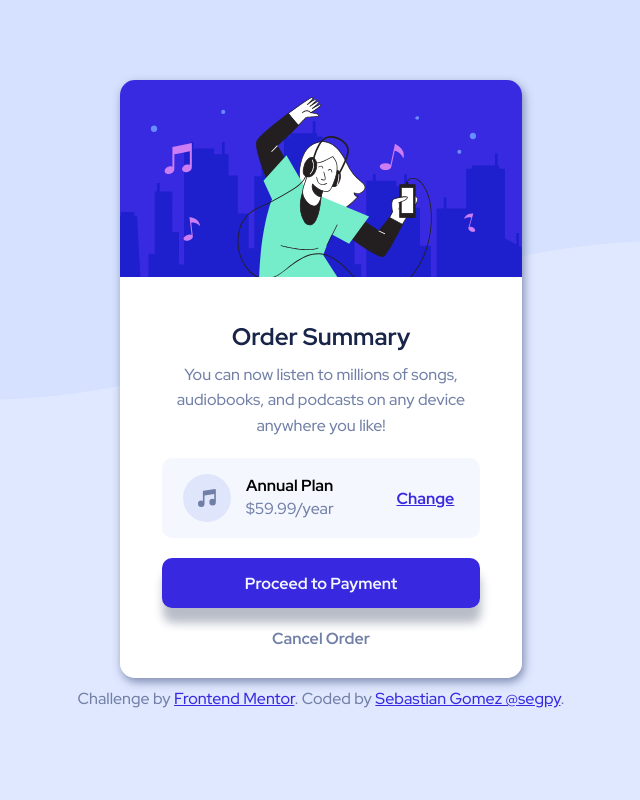
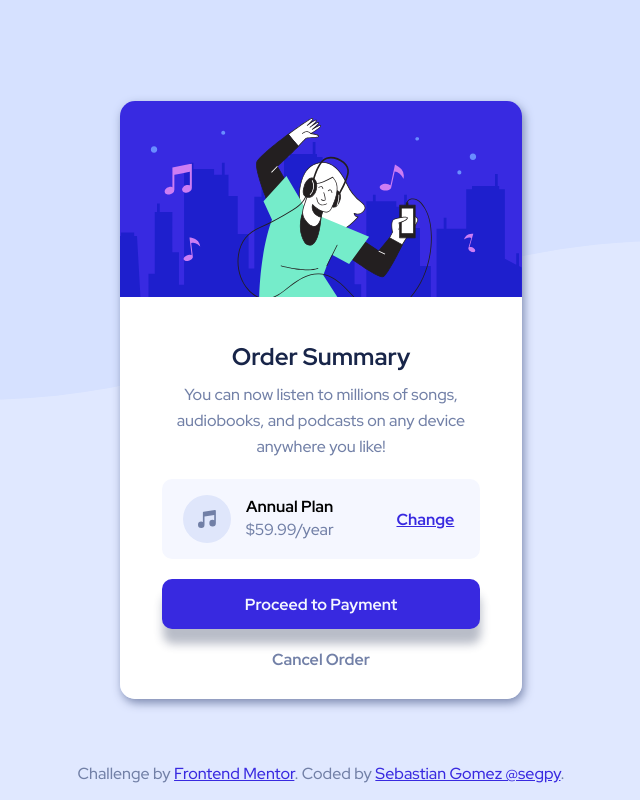
Before and after one commit to segpy/order-summary-component, a plain HTML site: page index.html in a window 1280 px wide. Shown: the whole page, without its empty margins (319-959 px from the left). Drawn offline with Linux system fonts and the light colour scheme.

Commit message:
:wrench:Last detail, fixing footer position

```diff
--- a/styles.css
+++ b/styles.css
@@ -217,6 +217,14 @@ button {
     }
 }
 
+@media screen and (min-width: 36em) and (min-height: 50em) {
+    .attribution {
+        position: fixed;
+        bottom: 0.325rem;
+        /* width: 100%;  */
+    }
+}
+
 .attribution {
     margin-block: 0.5rem;
     font-size: 0.735rem;
```
